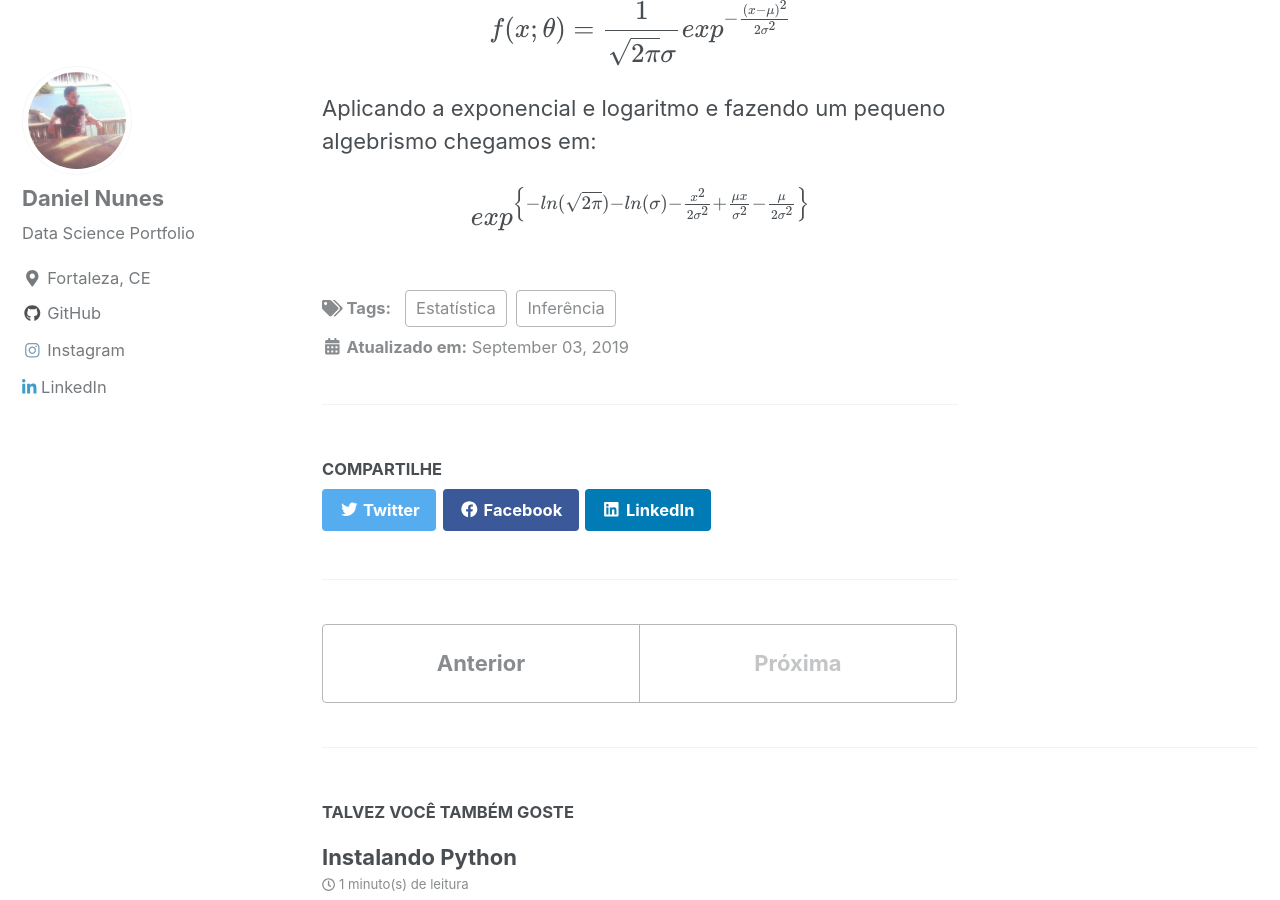
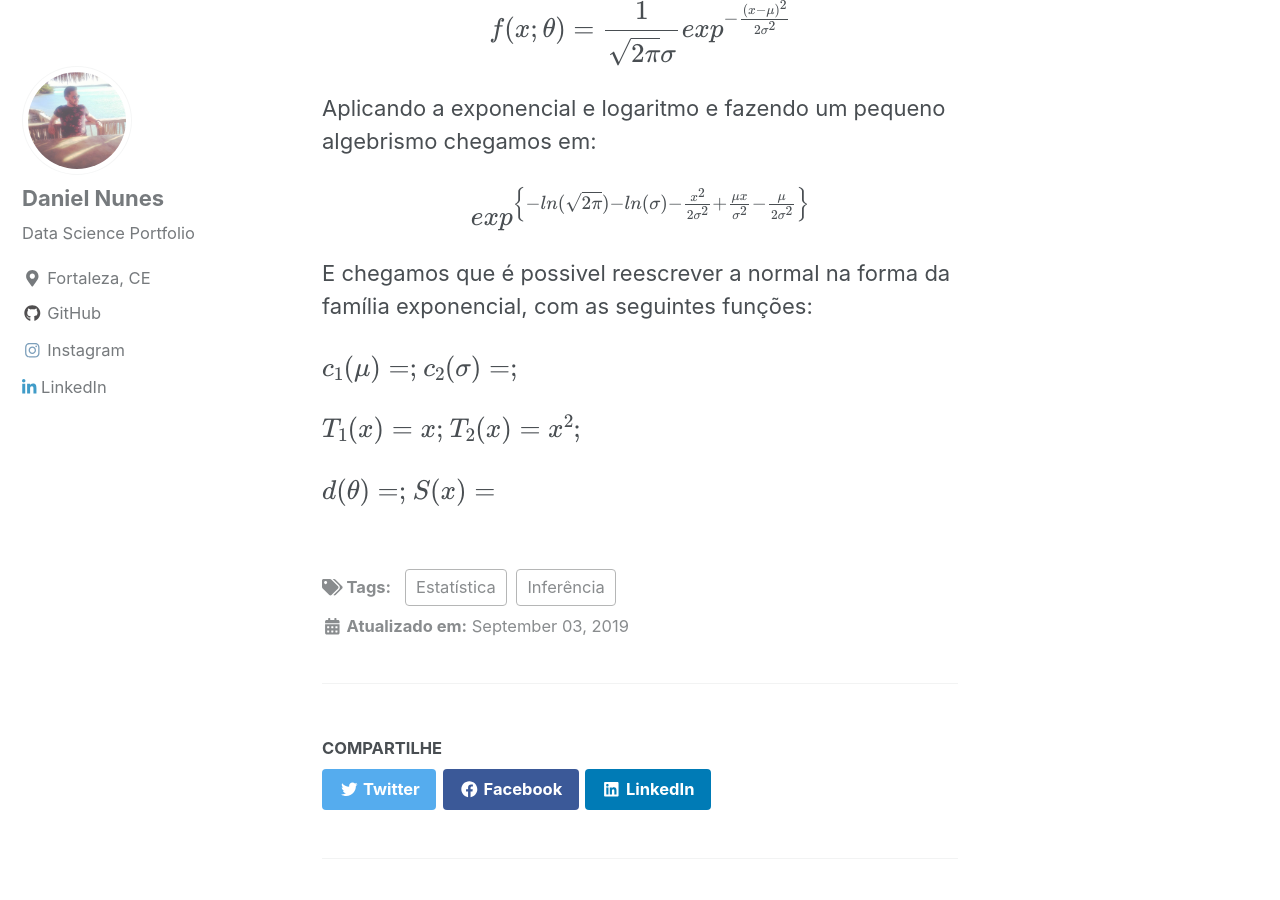
Before and after one commit to danielmnunes/danielmnunes.github.io, a Jekyll site: the page built from _posts/2019-09-03-familia-exponencial.md, in a window 1280 px wide and 900 px high, scrolled down 1757 px. Built offline with Jekyll 4.4.1, drawn with Linux system fonts in a browser that asks for light colours; cached includes are drawn as plain includes; nearby versions of some CDN libraries; formulas are drawn with MathJax 3.

Commit message:
Update 2019-09-03-familia-exponencial.md

```diff
--- a/_posts/2019-09-03-familia-exponencial.md
+++ b/_posts/2019-09-03-familia-exponencial.md
@@ -42,3 +42,16 @@ $$ f(x; \theta) = \frac{1}{\sqrt[]{2\pi} \sigma }exp^{-\frac{(x-\mu)^{2}}{2\sigm
 Aplicando a exponencial e logaritmo e fazendo um pequeno algebrismo chegamos em:
 
 $$ exp^{ \left \{  -ln( \sqrt{2 \pi}) - ln( \sigma) - \frac{x^{2}}{2 \sigma^{2}} + \frac{ \mu x}{ \sigma^{2}} - \frac{ \mu}{2 \sigma^{2}} \right \} } $$
+
+E chegamos que é possivel reescrever a normal na forma da família exponencial, com as seguintes funções:
+
+$$ c_{1}(  \mu ) =   ; $$
+$$ c_{2}(  \sigma ) =   ; $$
+
+
+$$ T_{1}(x) =  x ; $$
+$$ T_{2}(x) =  x^{2} ; $$
+
+
+$$ d( \theta ) =   ; $$
+$$ S( x ) =   $$
```
